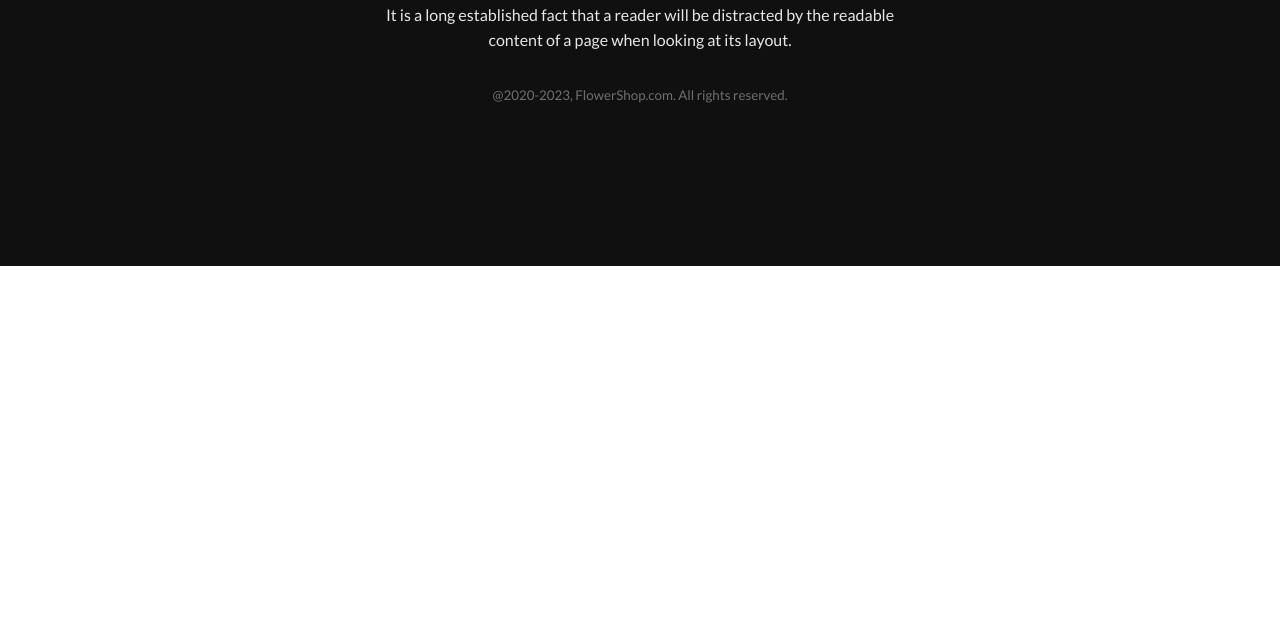
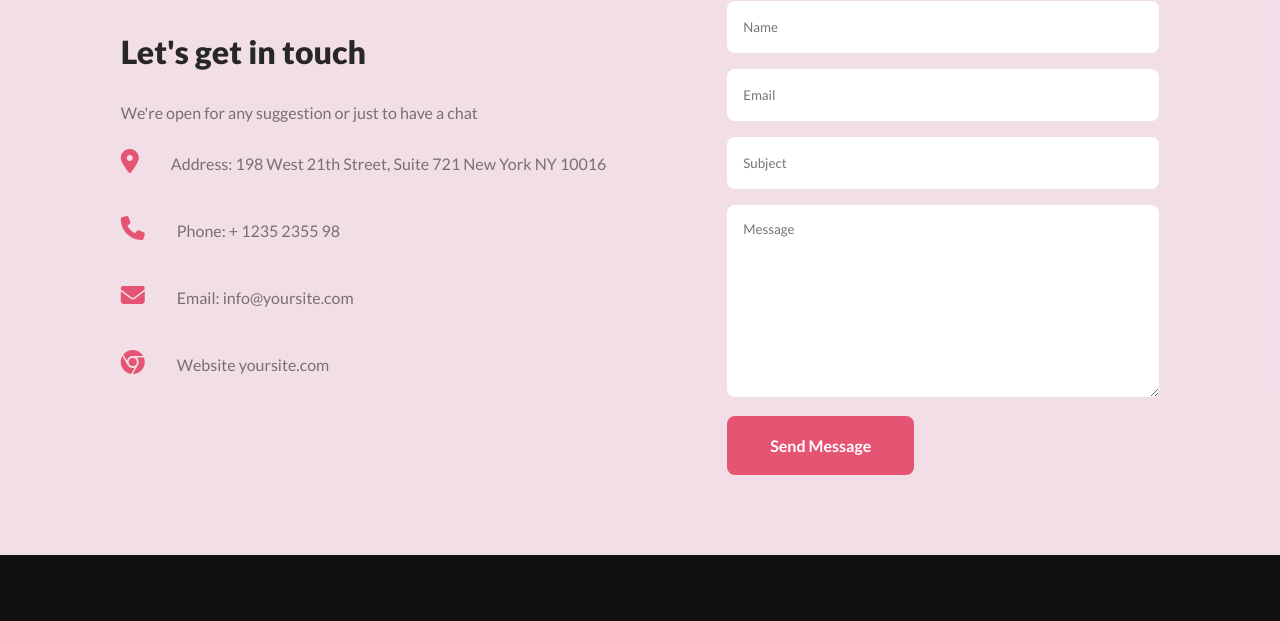
Before and after one commit to tanvir0908/flower_shop, a plain HTML site: page index.html in a window 1280 px wide. Shown: the part 3931-4552 px from the top of the page. Before the commit the page ends 4197 px from the top, so only its background shows below. Drawn offline with Linux system fonts and the light colour scheme.

Commit message:
Version 2.0
Completed all tasks with bonus section

```diff
--- a/index.html
+++ b/index.html
@@ -3,6 +3,14 @@
   <head>
     <meta charset="UTF-8" />
     <meta name="viewport" content="width=device-width, initial-scale=1.0" />
+    <!-- Font Awesome CDN -->
+    <link
+      rel="stylesheet"
+      href="https://cdnjs.cloudflare.com/ajax/libs/font-awesome/6.4.0/css/all.min.css"
+      integrity="sha512-iecdLmaskl7CVkqkXNQ/ZH/XLlvWZOJyj7Yy7tcenmpD1ypASozpmT/E0iPtmFIB46ZmdtAc9eNBvH0H/ZpiBw=="
+      crossorigin="anonymous"
+      referrerpolicy="no-referrer"
+    />
     <!-- CSS Link -->
     <link rel="stylesheet" href="styles/style.css" />
     <title>Flower Shop</title>
@@ -130,6 +138,52 @@
           </div>
         </div>
       </div>
+      <!-- Contact Us Section -->
+      <div class="contact">
+        <div class="contact-left">
+          <h3 class="left-contact-title">Let's get in touch</h3>
+          <p class="left-contact-description">
+            We're open for any suggestion or just to have a chat
+          </p>
+          <div class="contact-icons">
+            <div class="contact-icon">
+              <i class="fa-solid fa-location-dot fa-xl"></i>
+              <p class="icon-description">
+                Address: 198 West 21th Street, Suite 721 New York NY 10016
+              </p>
+            </div>
+            <div class="contact-icon">
+              <i class="fa-solid fa-phone fa-xl"></i>
+              <p class="icon-description">Phone: + 1235 2355 98</p>
+            </div>
+            <div class="contact-icon">
+              <i class="fa-solid fa-envelope fa-xl"></i>
+              <p class="icon-description">Email: info@yoursite.com</p>
+            </div>
+            <div class="contact-icon">
+              <i class="fa-brands fa-chrome fa-xl"></i>
+              <p class="icon-description">Website yoursite.com</p>
+            </div>
+          </div>
+        </div>
+        <div class="contact-right">
+          <h3 class="right-contact-title">Send Message</h3>
+          <form action="" class="contact-form">
+            <input type="text" placeholder="Name" /><br />
+            <input type="email" placeholder="Email" /><br />
+            <input type="text" placeholder="Subject" /><br />
+            <textarea
+              name=""
+              id=""
+              cols="30"
+              rows="10"
+              placeholder="Message"
+            ></textarea
+            ><br />
+            <button class="btn">Send Message</button>
+          </form>
+        </div>
+      </div>
     </main>
     <footer>
       <!-- Footer Section -->
--- a/styles/style.css
+++ b/styles/style.css
@@ -206,6 +206,55 @@
   margin-right: 1rem;
 }
 
+/* Contact Section */
+.contact {
+  padding: 5rem 0rem;
+  display: flex;
+  justify-content: space-evenly;
+  align-items: center;
+  background-color: rgba(167, 33, 98, 0.15);
+}
+.contact-icon {
+  display: flex;
+  align-items: baseline;
+  gap: 2rem;
+  margin-top: 2rem;
+}
+.contact-icon i {
+  color: #e55473;
+}
+.left-contact-title,
+.right-contact-title {
+  font-size: 2rem;
+  color: #272727;
+  font-weight: 800;
+}
+.left-contact-title {
+  margin-bottom: 2rem;
+}
+.left-contact-description,
+.icon-description {
+  color: rgba(39, 39, 39, 0.6);
+  margin-bottom: 1rem;
+}
+.contact-form {
+  margin-top: 1rem;
+}
+.contact-form input,
+.contact-form textarea {
+  margin-bottom: 1rem;
+  border: none;
+  padding: 1rem 1rem;
+  border-radius: 8px;
+}
+.contact-form input {
+  height: 20px;
+  width: 400px;
+}
+.contact-form textarea {
+  width: 400px;
+}
+
 /* Footer Section */
 .footer {
   background: #111010;
```
